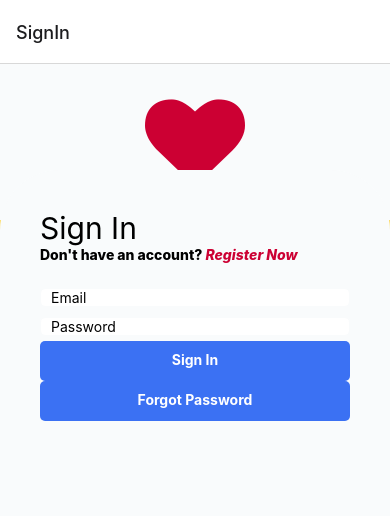
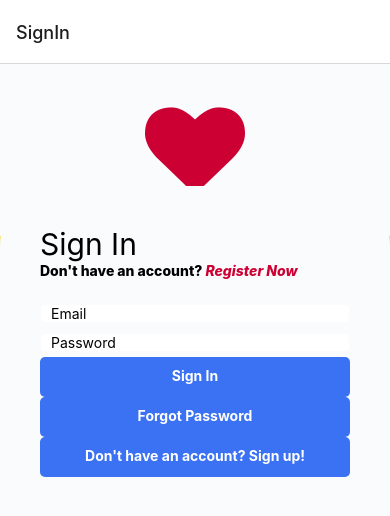
Before and after one commit to Scrubbyjay/cs491, a React Native app: screen /SignIn in a window 390 px wide. Shown: the top 516 px of the page. Built offline with nearby package versions, Linux system fonts and the light colour scheme.

Commit message:
button changes

```diff
--- a/src/components/CustomButton/CustomButton.js
+++ b/src/components/CustomButton/CustomButton.js
@@ -1,10 +1,25 @@
 import React from 'react'
 import { View, Text, StyleSheet, Pressable } from 'react-native'
 
-const CustomButton = ({onPress,text}) => {
+const CustomButton = ({onPress,text, type = 'PRIMARY', bgColor, fgColor}) => {
     return (
-        <Pressable onPress={onPress} style={styles.container}>
-            <Text style={styles.text}>{text}</Text>
+        <Pressable
+          onPress={onPress}
+          style={[
+              styles.container,
+              styles[`container_${type}`],
+              bgColor ? {backgroundColor: bgColor} : {}
+          ]}>
+          <Text
+            style={[
+                styles.text,
+                styles[`text_${type}`],
+                fgColor ? {color: fgColor} : {},
+            ]}
+            >
+                {text}
+            </Text>
+
         </Pressable>
     );
 };
@@ -16,6 +31,10 @@ const styles = StyleSheet.create({
         height: 40,
         alignItems: 'center',
     },
+    container_PRIMARY: {
+
+
+    },
     text: {
         fontWeight: 'bold',
         color: 'white',
--- a/src/screens/SignInScreen.js
+++ b/src/screens/SignInScreen.js
@@ -16,6 +16,9 @@ const SignInScreen = ({navigation}) => {
     }
     const onForgetPasswordPressed = () => {
         console.warn("Forgot Password");
+    }
+    const onSignUpPressed = () => {
+        console.warn("Sign Up");
     }
     return (
         //Container
@@ -66,7 +69,11 @@ const SignInScreen = ({navigation}) => {
                          onPress={onForgetPasswordPressed}
                          type="TERTIARY"
                          />
-
+                         <CustomButton
+                         text="Don't have an account? Sign up!"
+                         onPress={onSignUpPressed}
+                         type="SECONDARY"
+                         />
 
                     </View>
 
```
